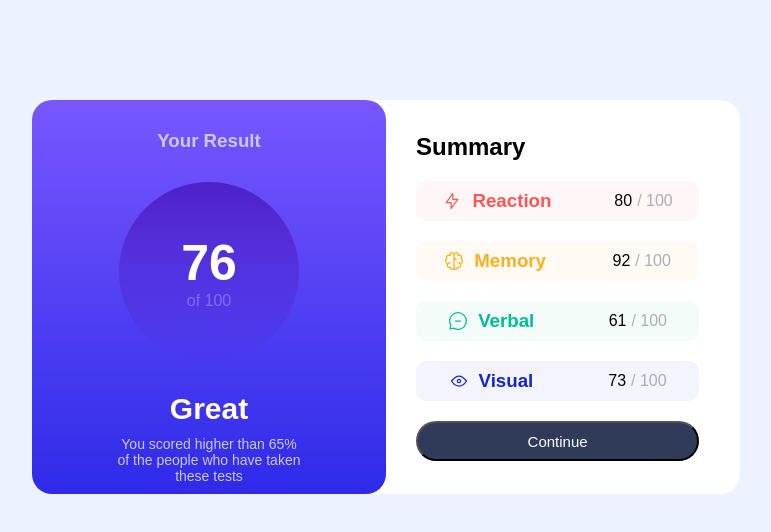
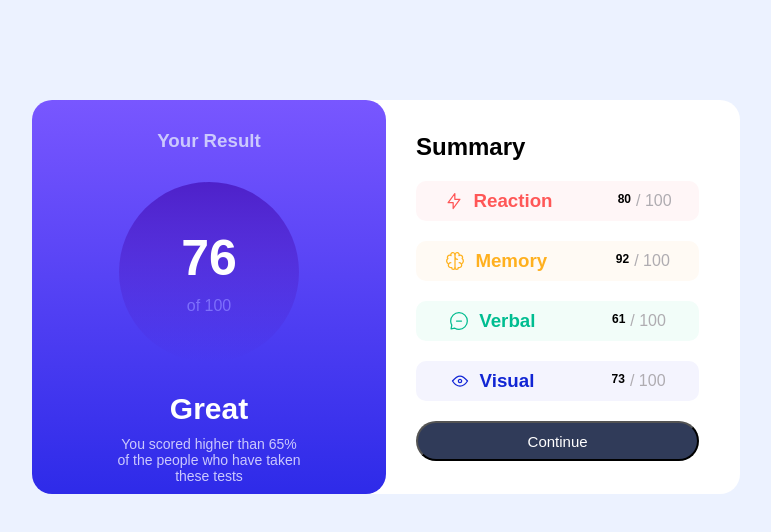
Before and after one commit to Isaac-blip98/Result-summary-component, a plain HTML site: page index.html in a window 1280 px wide. Shown: the whole page, without its empty margins (304-1075 px from the left). Drawn offline with Linux system fonts and the light colour scheme.

Commit message:
modified style.css file

```diff
--- a/style.css
+++ b/style.css
@@ -51,6 +51,7 @@ body {
   flex-direction: column;
   justify-content: center;
   align-items: center;
+  gap: 10px;
   border-radius: 50%;
   width: 180px;
   height: 180px;
@@ -106,6 +107,10 @@ body {
   display: flex;
   flex-direction: row;
   gap: 5px;
+}
+.percentage span{
+  font-size: 12px;
+  font-weight: 700;
 }
 .limit {
   color: #afacb1;
```
